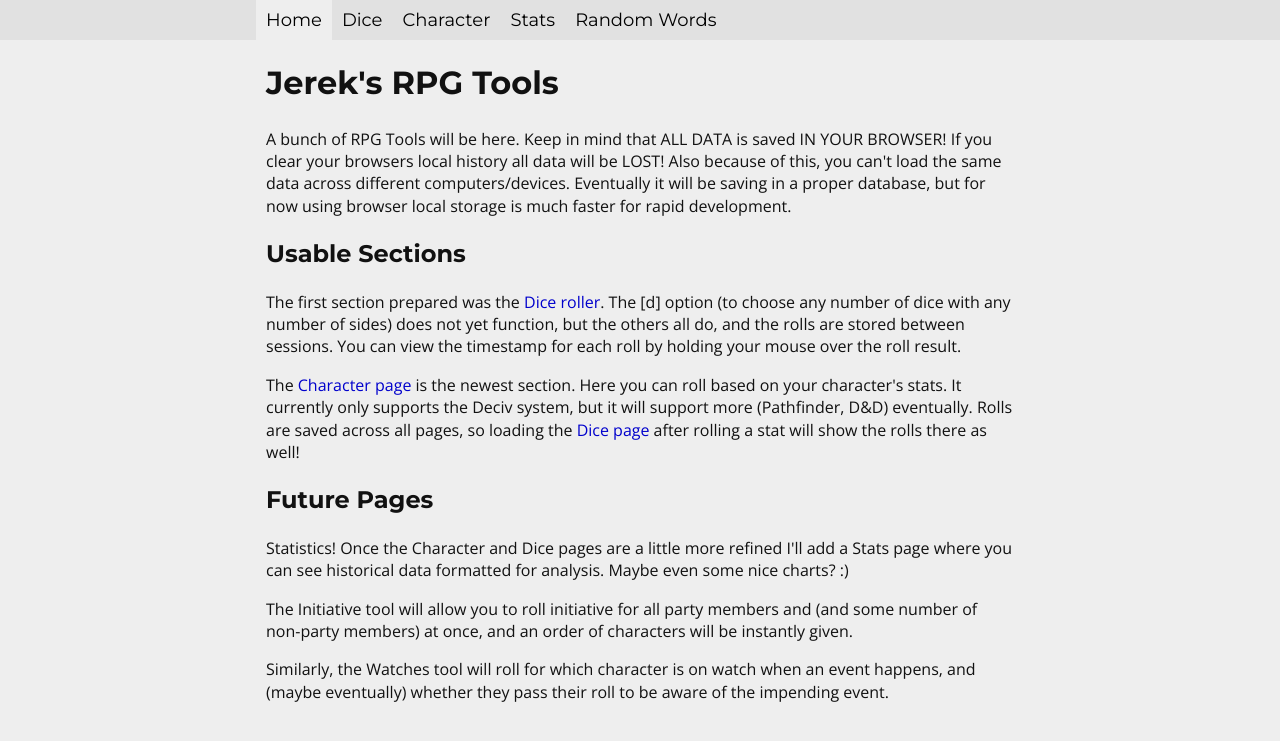
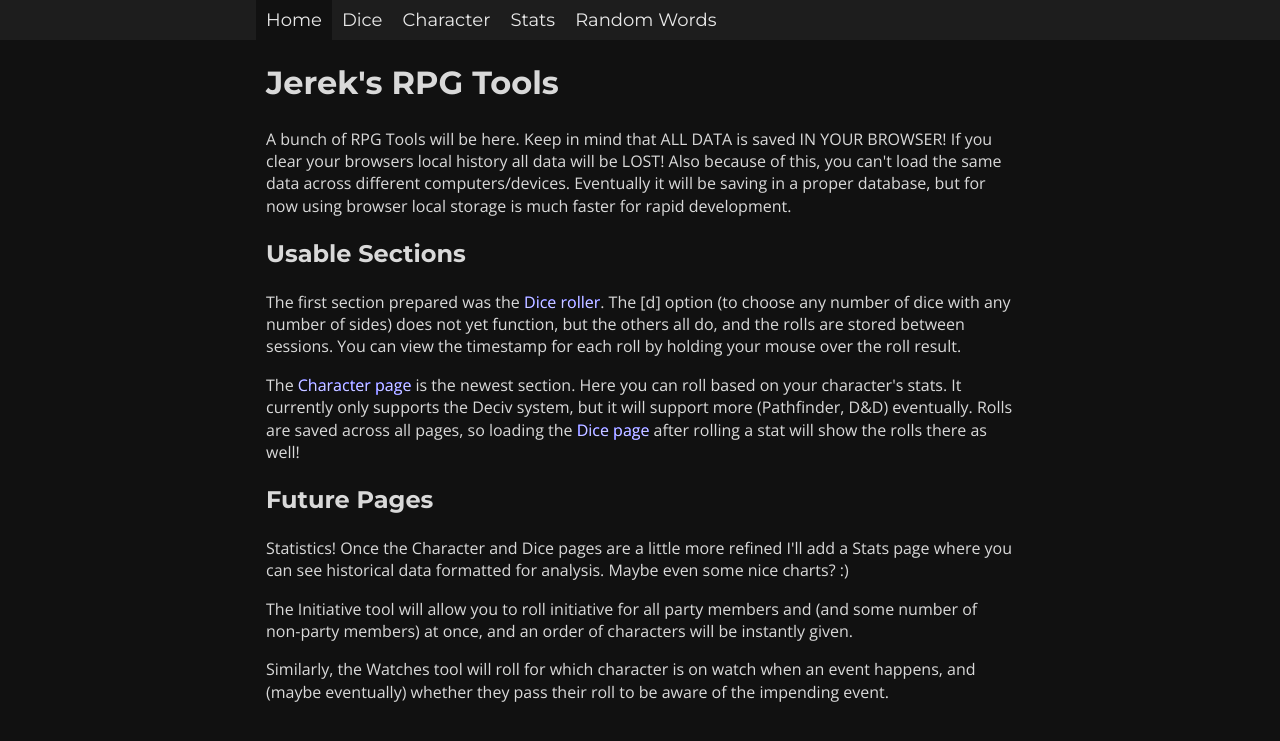
Before and after one commit to jerek/rpg-tools, a PHP site: template templates/views/home.phtml in a window 1280 px wide. Shown: the top 741 px of the page. Run offline with PHP 8.4, Linux system fonts and the light colour scheme; the template is opened without the code that fills it, so the values that code supplies are empty; some libraries are stand-ins or nearby versions.

Commit message:
hack in a dark mode

```diff
--- a/public/css/base.css
+++ b/public/css/base.css
@@ -1,4 +1,8 @@
 @import url(https://fonts.googleapis.com/css?family=Open+Sans:400,300,600,700,800,300italic,400italic,600italic,700italic,800italic|Montserrat:400,700);
+
+/* Hack in a dark mode. */
+html {filter:invert() hue-rotate(180deg)}
+body {opacity:.9}
 
 body {
     background: #eee;
--- a/public/css/dice.css
+++ b/public/css/dice.css
@@ -43,7 +43,6 @@ input[type="text"]::placeholder {color:#ccc}
 .dice .dice-die {
     border: 0;
     border-radius: 10px;
-    box-shadow: 0 2px 10px rgba(0,0,0,.25);
     display: inline-block;
     font-size: 30px;
     margin: 0 0 5px;
```
